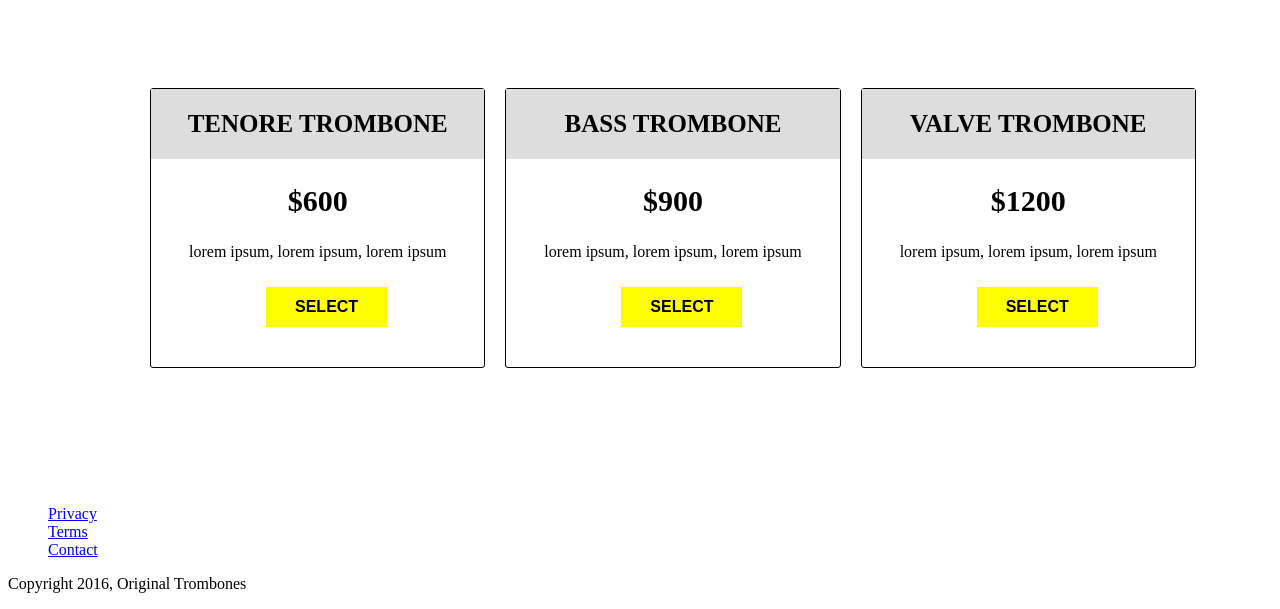
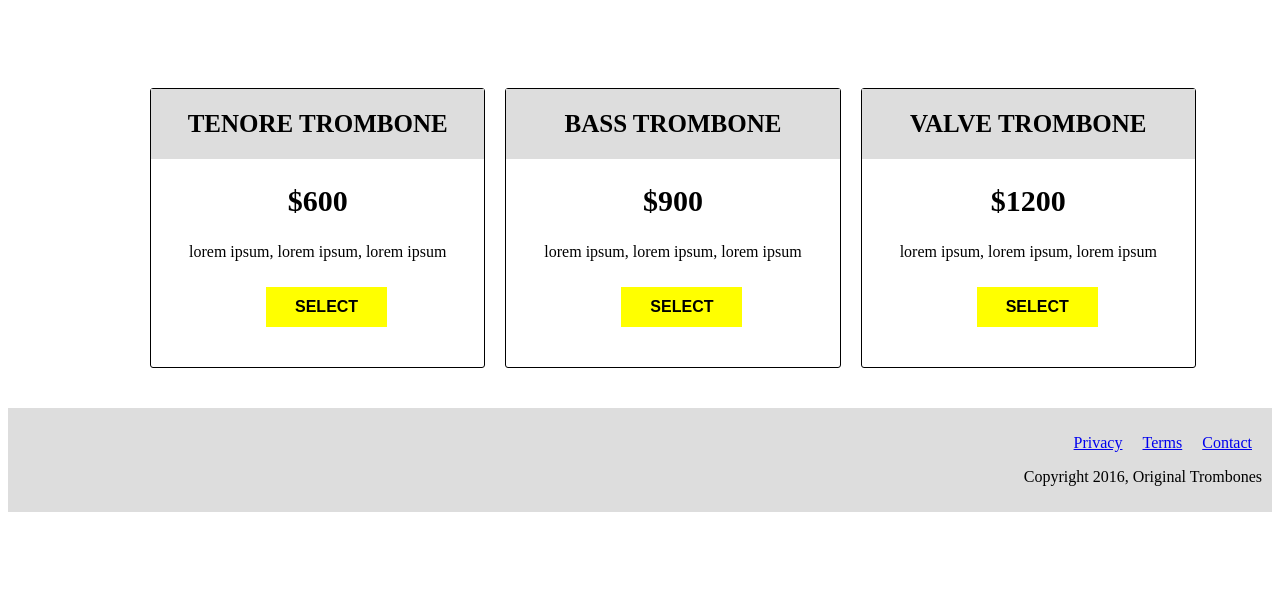
Before and after one commit to jrermi12/Patrikson-and-Ermias-, a plain HTML site: page index.html in a window 1280 px wide. Shown: the part 1013-1622 px from the top of the page. After the commit the page ends 1533 px from the top, so only its background shows below. Drawn offline with Linux system fonts and the light colour scheme.

Commit message:
completed styling the footer

```diff
--- a/index.html
+++ b/index.html
@@ -11,8 +11,13 @@
 </head>
 
 <body>
-    <header id="header"> <img id="header-img"
+
+    <header id="header">
+        <div class="logo">
+            <img id="header-img"
             src="https://cdn.freecodecamp.org/testable-projects-fcc/images/product-landing-page-logo.png" alt="">
+        </div>
+
         <nav id="nav-bar">
             <ul>
                 <li><a class="nav-link" href="#features">Features</a></li>
--- a/styles.css
+++ b/styles.css
@@ -15,6 +15,9 @@ body {
 
 #header-img {
     width: 300px;
+}
+#logo {
+    width: 60vw;
 }
 
 nav {
@@ -177,5 +180,19 @@ form {
 }
 
 #footer{
-    margin-top: 10%;
+    margin-top: 30px;
+    background-color: #ddd;
+    padding: 10px;
 }
+#footer ul {
+    display: flex;
+    justify-content: flex-end;
+}
+#footer li {
+    padding: 0px 10px;
+}
+#footer p {
+    margin-top: 5px;
+    justify-content: flex-end;
+    display: flex;
+}
```
